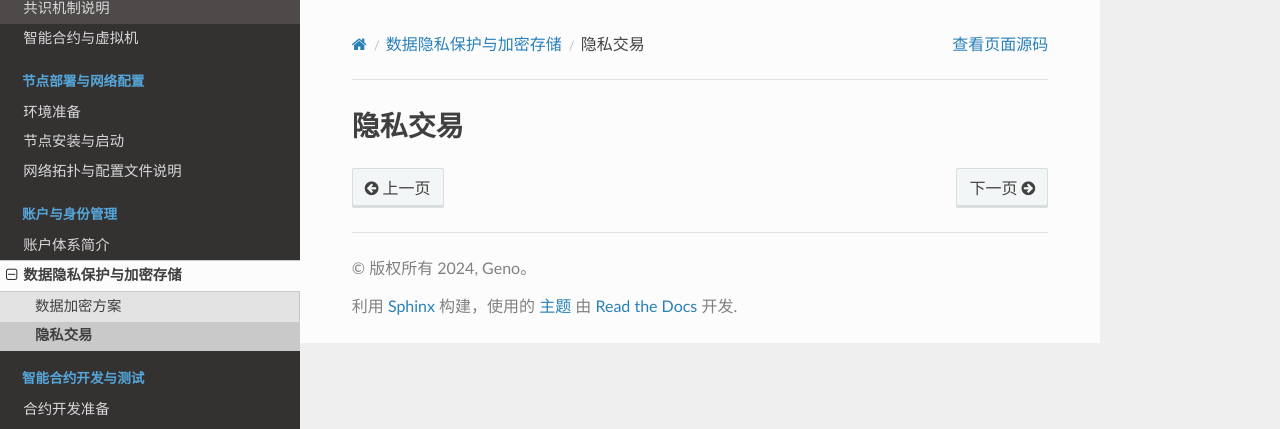
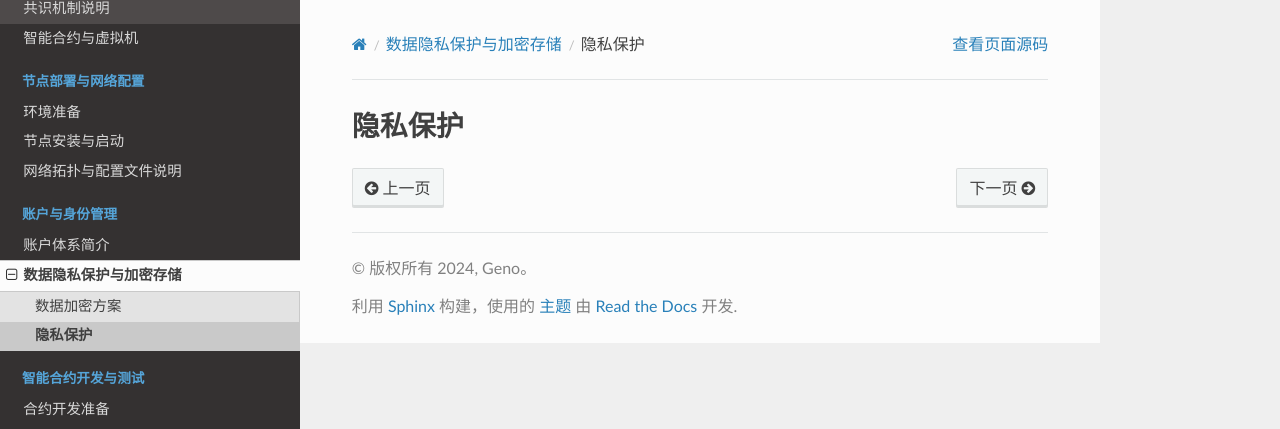
Before and after one commit to geno-labs/geno-docs, a Sphinx documentation site: the page built from source/account/privacy/transaction.md, in a window 1280 px wide. Shown: the top 429 px of the page. Built offline with Sphinx 7.4.7 and the Read the Docs theme 3.1.0, drawn with Linux system fonts in a browser that asks for light colours; pages that are not in the unit, such as notebooks, are missing from menus.

Commit message:
update identity

```diff
--- a/source/account/privacy/transaction.md
+++ b/source/account/privacy/transaction.md
@@ -1 +1 @@
-# 隐私交易
+# 隐私保护
```
